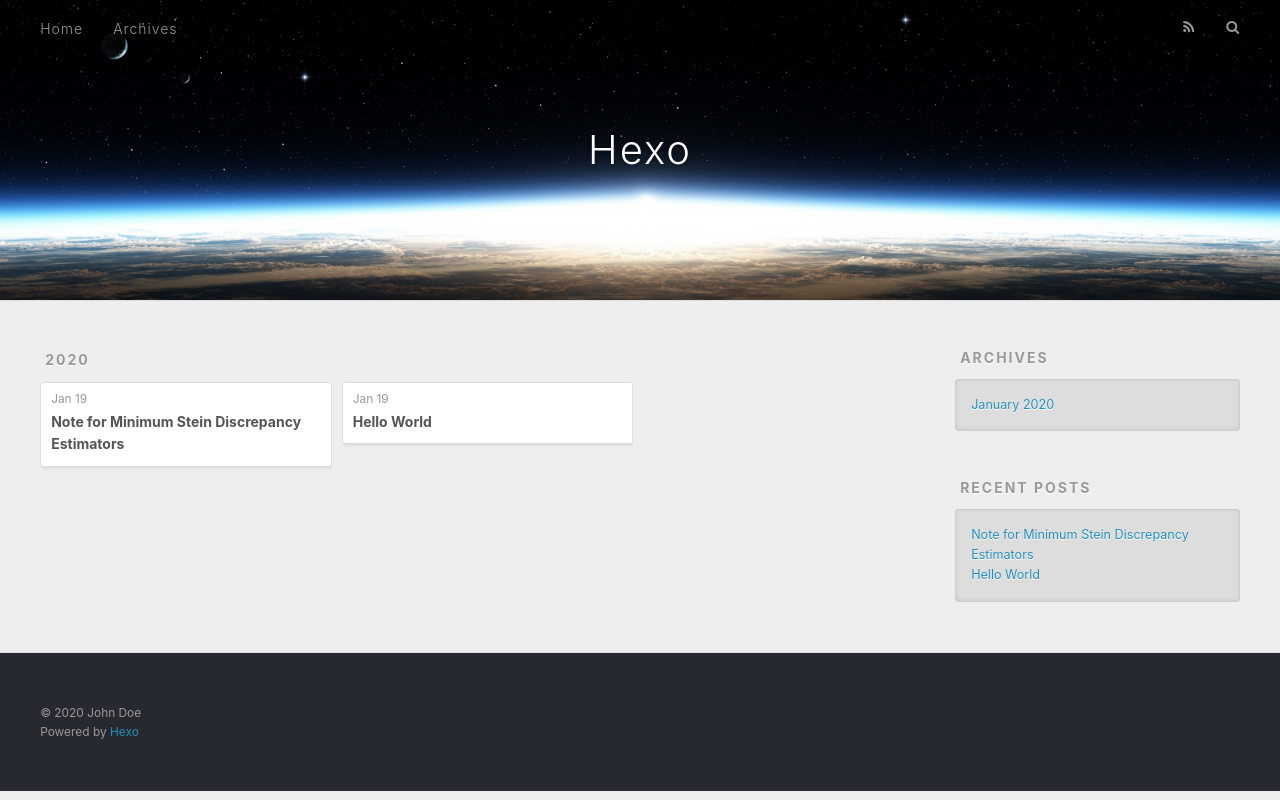
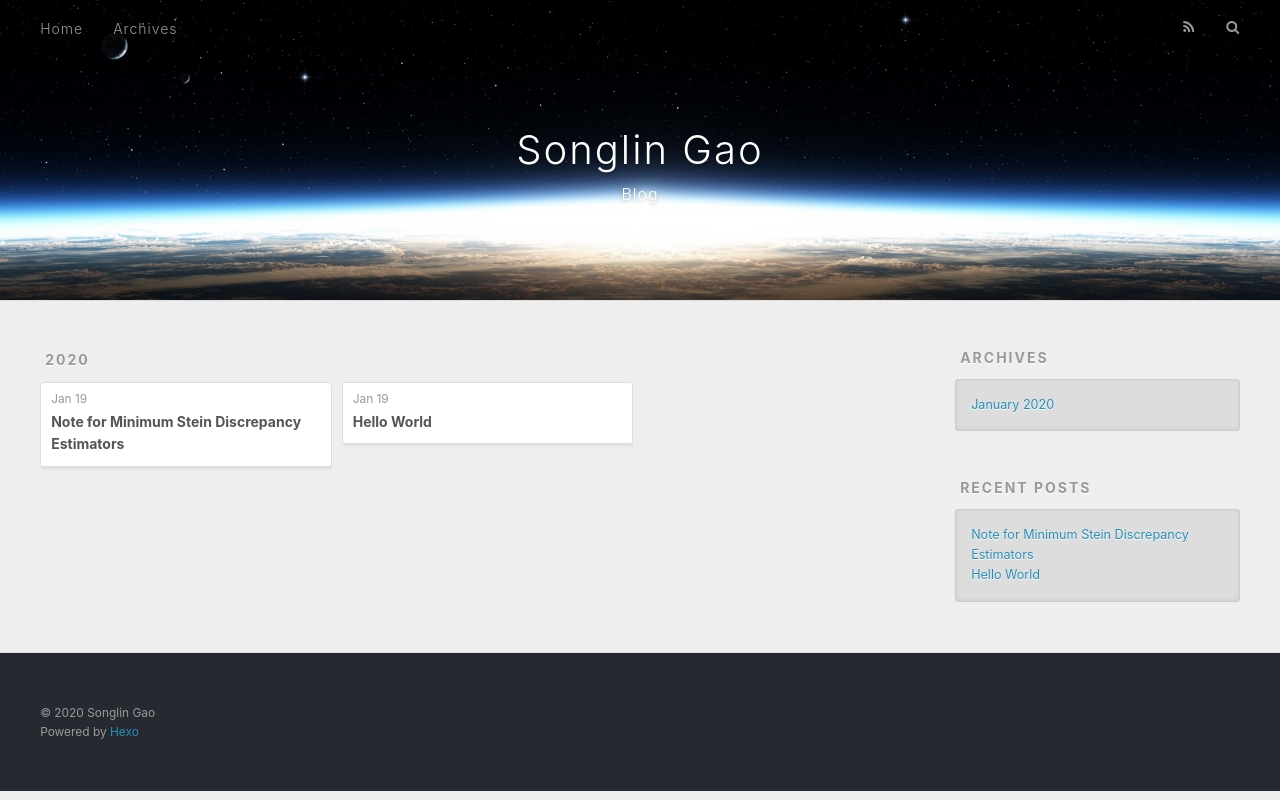
Before and after one commit to gaosonglin/gaosonglin.github.io, a plain HTML site: page archives/2020/01/index.html in a window 1280 px wide. Drawn offline with nearby package versions, Linux system fonts and the light colour scheme.

Commit message:
Site updated: 2020-01-19 02:42:22

```diff
--- a/archives/2020/01/index.html
+++ b/archives/2020/01/index.html
@@ -5,17 +5,19 @@
 
 
 
-  <title>Archives: 2020/1 | Hexo</title>
+  <title>Archives: 2020/1 | Songlin Gao</title>
   <meta name="viewport" content="width=device-width, initial-scale=1, maximum-scale=1">
-  <meta property="og:type" content="website">
-<meta property="og:title" content="Hexo">
+  <meta name="description" content="Student at Imperial Ciollege London">
+<meta property="og:type" content="website">
+<meta property="og:title" content="Songlin Gao">
 <meta property="og:url" content="http://yoursite.com/archives/2020/01/index.html">
-<meta property="og:site_name" content="Hexo">
+<meta property="og:site_name" content="Songlin Gao">
+<meta property="og:description" content="Student at Imperial Ciollege London">
 <meta property="og:locale" content="en_US">
-<meta property="article:author" content="John Doe">
+<meta property="article:author" content="Songlin Gao">
 <meta name="twitter:card" content="summary">
 
-    <link rel="alternate" href="/atom.xml" title="Hexo" type="application/atom+xml">
+    <link rel="alternate" href="/atom.xml" title="Songlin Gao" type="application/atom+xml">
 
 
     <link rel="icon" href="/favicon.png">
@@ -36,8 +38,12 @@
   <div id="header-outer" class="outer">
     <div id="header-title" class="inner">
       <h1 id="logo-wrap">
-        <a href="/" id="logo">Hexo</a>
+        <a href="/" id="logo">Songlin Gao</a>
       </h1>
+
+        <h2 id="subtitle-wrap">
+          <a href="/" id="subtitle">Blog</a>
+        </h2>
 
     </div>
     <div id="header-inner" class="inner">
@@ -164,7 +170,7 @@
 
   <div class="outer">
     <div id="footer-info" class="inner">
-      &copy; 2020 John Doe<br>
+      &copy; 2020 Songlin Gao<br>
       Powered by <a href="http://hexo.io/" target="_blank">Hexo</a>
     </div>
   </div>
```
Also changed, not shown: 2020/01/19/Note-for-Minimum-Stein-Discrepancy-Estimators/index.html (+13 -7 lines), 2020/01/19/hello-world/index.html (+10 -6 lines), archives/2020/index.html (+14 -8 lines), archives/index.html (+14 -8 lines), index.html (+14 -8 lines).
